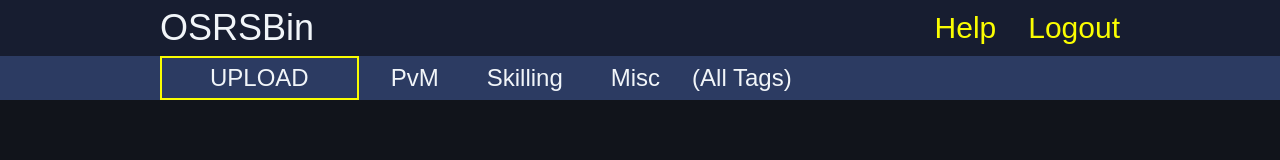
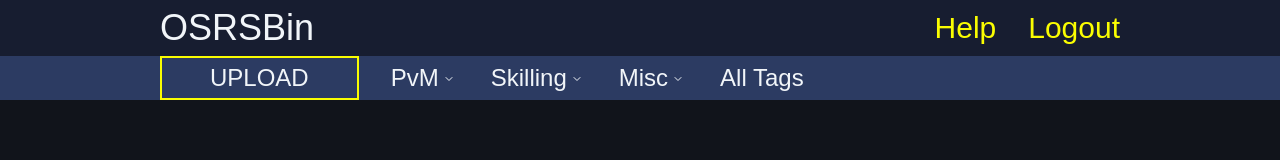
Before and after one commit to OSRS-Bin/OSRSBin, a Next.js app: page / in a window 1280 px wide. Shown: the top 160 px of the page. Built offline with nearby package versions, Linux system fonts and the light colour scheme; a web font is replaced by a local one.

Commit message:
Change to popover navigation menu

```diff
--- a/package.json
+++ b/package.json
@@ -10,6 +10,7 @@
   },
   "dependencies": {
     "@faker-js/faker": "^9.0.0",
+    "@radix-ui/react-navigation-menu": "^1.2.0",
     "@radix-ui/react-slot": "^1.1.0",
     "class-variance-authority": "^0.7.0",
     "clsx": "^2.1.1",
--- a/src/app/app.css
+++ b/src/app/app.css
@@ -14,6 +14,10 @@
     --header-lighter: #2c3b62;
     --card: #1d263c;
     --card-foreground: #f1f5f9;
+    --popover: #1d263c;
+    --popover-foreground: #f1f5f9;
+    --accent: #171d30;
+    --accent-foreground: #f1f5f9;
     --input: #11141b;
     --border: #94a3b8;
     --radius: 0.5rem;
--- a/src/app/components/Header.tsx
+++ b/src/app/components/Header.tsx
@@ -5,6 +5,18 @@
 import { type Tag } from "@/lib/types";
 import { tags } from "@/lib/data";
 import { usePathname } from "next/navigation";
+import {
+  NavigationMenu,
+  NavigationMenuContent,
+  NavigationMenuItem,
+  NavigationMenuLink,
+  NavigationMenuList,
+  NavigationMenuTrigger,
+  navigationMenuTriggerStyle,
+} from "@/components/ui/navigation-menu";
+import { cn } from "@/lib/utils";
+import * as React from "react";
+import { randomInteger } from "@/lib/utils";
 
 function findTagBySlug(slug: string): Tag {
   return tags.find((tag) => tag.slug === slug)!;
@@ -41,35 +53,67 @@
             <li className="uppercase px-12 py-1 border-primary border-2">
               Upload
             </li>
-            <ul className="flex gap-4 items-center">
-              {headerTags.map((tag) => (
-                <li key={tag.id} className="px-4 py-1">
-                  <Link
-                    href={`/tags/${tag.slug}`}
-                    className={`${
-                      pathname === `/tags/${tag.slug}`
-                        ? "border-b-primary border-b-2"
-                        : ""
-                    }`}
-                  >
-                    {tag.name}
+            <NavigationMenu>
+              <NavigationMenuList>
+                {headerTags.map((tag) => (
+                  <NavigationMenuItem key={tag.id}>
+                    <NavigationMenuTrigger>{tag.name}</NavigationMenuTrigger>
+                    <NavigationMenuContent>
+                      <ul className="grid w-[400px] gap-3 p-4 md:w-[500px] md:grid-cols-2 lg:w-[600px]">
+                        {Array.from({ length: randomInteger(3, 6) }).map(
+                          (_, i) => (
+                            <ListItem
+                              key={i}
+                              title={`${tag.name} ${i + 1}`}
+                              href={`/tags/${tag.slug}`}
+                            />
+                          )
+                        )}
+                      </ul>
+                    </NavigationMenuContent>
+                  </NavigationMenuItem>
+                ))}
+
+                <NavigationMenuItem>
+                  <Link href="/tags" legacyBehavior passHref>
+                    <NavigationMenuLink
+                      className={navigationMenuTriggerStyle()}
+                    >
+                      All Tags
+                    </NavigationMenuLink>
                   </Link>
-                </li>
-              ))}
-              <li>
-                <Link
-                  href="/tags"
-                  className={`${
-                    pathname === `/tags` ? "border-b-primary border-b-2" : ""
-                  }`}
-                >
-                  (All Tags)
-                </Link>
-              </li>
-            </ul>
+                </NavigationMenuItem>
+              </NavigationMenuList>
+            </NavigationMenu>
           </ul>
         </nav>
       </div>
     </header>
   );
 }
+
+const ListItem = React.forwardRef<
+  React.ElementRef<"a">,
+  React.ComponentPropsWithoutRef<"a">
+>(({ className, title, children, ...props }, ref) => {
+  return (
+    <li>
+      <NavigationMenuLink asChild>
+        <a
+          ref={ref}
+          className={cn(
+            "block select-none space-y-1 rounded-md p-3 leading-none no-underline outline-none transition-colors hover:bg-accent hover:text-accent-foreground focus:bg-accent focus:text-accent-foreground",
+            className
+          )}
+          {...props}
+        >
+          <div className="leading-none">{title}</div>
+          {/* <p className="line-clamp-2 text-sm leading-snug text-muted-foreground">
+            {children}
+          </p> */}
+        </a>
+      </NavigationMenuLink>
+    </li>
+  );
+});
+ListItem.displayName = "ListItem";
--- /dev/null
+++ b/src/components/ui/navigation-menu.tsx
@@ -0,0 +1,127 @@
+import * as React from "react";
+import * as NavigationMenuPrimitive from "@radix-ui/react-navigation-menu";
+import { cva } from "class-variance-authority";
+import { ChevronDown } from "lucide-react";
+import { cn } from "@/lib/utils";
+
+const NavigationMenu = React.forwardRef<
+  React.ElementRef<typeof NavigationMenuPrimitive.Root>,
+  React.ComponentPropsWithoutRef<typeof NavigationMenuPrimitive.Root>
+>(({ className, children, ...props }, ref) => (
+  <NavigationMenuPrimitive.Root
+    ref={ref}
+    className={cn(
+      "relative z-10 flex max-w-max flex-1 items-center justify-center",
+      className
+    )}
+    {...props}
+  >
+    {children}
+    <NavigationMenuViewport />
+  </NavigationMenuPrimitive.Root>
+));
+NavigationMenu.displayName = NavigationMenuPrimitive.Root.displayName;
+
+const NavigationMenuList = React.forwardRef<
+  React.ElementRef<typeof NavigationMenuPrimitive.List>,
+  React.ComponentPropsWithoutRef<typeof NavigationMenuPrimitive.List>
+>(({ className, ...props }, ref) => (
+  <NavigationMenuPrimitive.List
+    ref={ref}
+    className={cn(
+      "group flex flex-1 list-none items-center justify-center space-x-1",
+      className
+    )}
+    {...props}
+  />
+));
+NavigationMenuList.displayName = NavigationMenuPrimitive.List.displayName;
+
+const NavigationMenuItem = NavigationMenuPrimitive.Item;
+
+const navigationMenuTriggerStyle = cva(
+  "group inline-flex h-10 w-max items-center justify-center rounded-md px-4 py-2 font-medium transition-colors hover:bg-accent hover:text-accent-foreground focus:bg-accent focus:text-accent-foreground focus:outline-none disabled:pointer-events-none disabled:opacity-50 data-[active]:bg-accent/50 data-[state=open]:bg-accent/50"
+);
+
+const NavigationMenuTrigger = React.forwardRef<
+  React.ElementRef<typeof NavigationMenuPrimitive.Trigger>,
+  React.ComponentPropsWithoutRef<typeof NavigationMenuPrimitive.Trigger>
+>(({ className, children, ...props }, ref) => (
+  <NavigationMenuPrimitive.Trigger
+    ref={ref}
+    className={cn(navigationMenuTriggerStyle(), "group", className)}
+    {...props}
+  >
+    {children}{" "}
+    <ChevronDown
+      className="relative top-[1px] ml-1 h-3 w-3 transition duration-200 group-data-[state=open]:rotate-180"
+      aria-hidden="true"
+    />
+  </NavigationMenuPrimitive.Trigger>
+));
+NavigationMenuTrigger.displayName = NavigationMenuPrimitive.Trigger.displayName;
+
+const NavigationMenuContent = React.forwardRef<
+  React.ElementRef<typeof NavigationMenuPrimitive.Content>,
+  React.ComponentPropsWithoutRef<typeof NavigationMenuPrimitive.Content>
+>(({ className, ...props }, ref) => (
+  <NavigationMenuPrimitive.Content
+    ref={ref}
+    className={cn(
+      "left-0 top-0 w-full data-[motion^=from-]:animate-in data-[motion^=to-]:animate-out data-[motion^=from-]:fade-in data-[motion^=to-]:fade-out data-[motion=from-end]:slide-in-from-right-52 data-[motion=from-start]:slide-in-from-left-52 data-[motion=to-end]:slide-out-to-right-52 data-[motion=to-start]:slide-out-to-left-52 md:absolute md:w-auto ",
+      className
+    )}
+    {...props}
+  />
+));
+NavigationMenuContent.displayName = NavigationMenuPrimitive.Content.displayName;
+
+const NavigationMenuLink = NavigationMenuPrimitive.Link;
+
+const NavigationMenuViewport = React.forwardRef<
+  React.ElementRef<typeof NavigationMenuPrimitive.Viewport>,
+  React.ComponentPropsWithoutRef<typeof NavigationMenuPrimitive.Viewport>
+>(({ className, ...props }, ref) => (
+  <div className={cn("absolute left-0 top-full flex justify-center")}>
+    <NavigationMenuPrimitive.Viewport
+      className={cn(
+        "origin-top-center relative mt-1.5 h-[var(--radix-navigation-menu-viewport-height)] w-full overflow-hidden rounded-md border bg-popover text-popover-foreground shadow-lg data-[state=open]:animate-in data-[state=closed]:animate-out data-[state=closed]:zoom-out-95 data-[state=open]:zoom-in-90 md:w-[var(--radix-navigation-menu-viewport-width)]",
+        className
+      )}
+      ref={ref}
+      {...props}
+    />
+  </div>
+));
+NavigationMenuViewport.displayName =
+  NavigationMenuPrimitive.Viewport.displayName;
+
+const NavigationMenuIndicator = React.forwardRef<
+  React.ElementRef<typeof NavigationMenuPrimitive.Indicator>,
+  React.ComponentPropsWithoutRef<typeof NavigationMenuPrimitive.Indicator>
+>(({ className, ...props }, ref) => (
+  <NavigationMenuPrimitive.Indicator
+    ref={ref}
+    className={cn(
+      "top-full z-[1] flex h-1.5 items-end justify-center overflow-hidden data-[state=visible]:animate-in data-[state=hidden]:animate-out data-[state=hidden]:fade-out data-[state=visible]:fade-in",
+      className
+    )}
+    {...props}
+  >
+    <div className="relative top-[60%] h-2 w-2 rotate-45 rounded-tl-sm bg-border shadow-md" />
+  </NavigationMenuPrimitive.Indicator>
+));
+NavigationMenuIndicator.displayName =
+  NavigationMenuPrimitive.Indicator.displayName;
+
+export {
+  navigationMenuTriggerStyle,
+  NavigationMenu,
+  NavigationMenuList,
+  NavigationMenuItem,
+  NavigationMenuContent,
+  NavigationMenuTrigger,
+  NavigationMenuLink,
+  NavigationMenuIndicator,
+  NavigationMenuViewport,
+};
--- a/tailwind.config.ts
+++ b/tailwind.config.ts
@@ -1,5 +1,6 @@
 import type { Config } from "tailwindcss";
-const defaultTheme = require("tailwindcss/defaultTheme");
+import defaultTheme from "tailwindcss/defaultTheme";
+import tailwindAnimate from "tailwindcss-animate";
 
 const config: Config = {
   content: [
@@ -34,6 +35,16 @@
           foreground:
             "hsl(from var(--secondary-foreground) h s l / <alpha-value>)",
         },
+        popover: {
+          DEFAULT: "hsl(from var(--popover) h s l / <alpha-value>)",
+          foreground:
+            "hsl(from var(--popover-foreground) h s l / <alpha-value>)",
+        },
+        accent: {
+          DEFAULT: "hsl(from var(--accent) h s l / <alpha-value>)",
+          foreground:
+            "hsl(from var(--accent-foreground) h s l / <alpha-value>)",
+        },
         header: "hsl(from var(--header) h s l / <alpha-value>)",
         "header-lighter":
           "hsl(from var(--header-lighter) h s l / <alpha-value>)",
@@ -44,10 +55,12 @@
         border: "hsl(from var(--border) h s l / <alpha-value>)",
       },
       fontFamily: {
-        runescape: ['var(--font-runescape)', ...defaultTheme.fontFamily.mono],
+        runescape: ["var(--font-runescape)", ...defaultTheme.fontFamily.mono],
       },
     },
   },
-  plugins: [require("tailwindcss-animate")],
+  plugins: [
+    tailwindAnimate,
+  ],
 };
 export default config;
```
Also changed, not shown: 1 other file (tests, documents, lock files or other folders).
